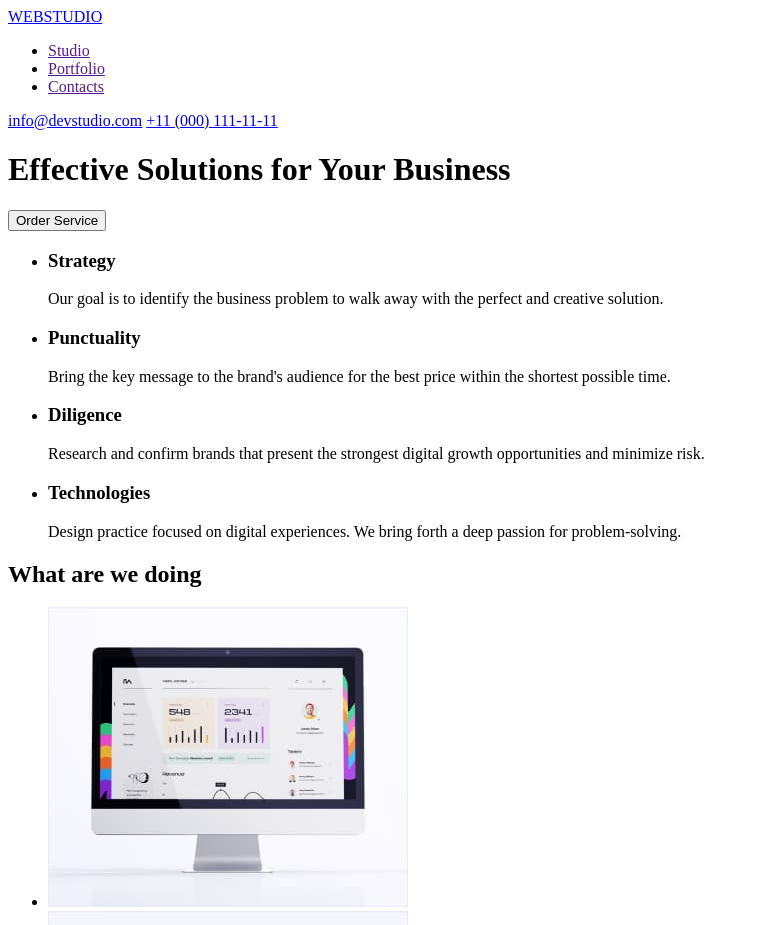
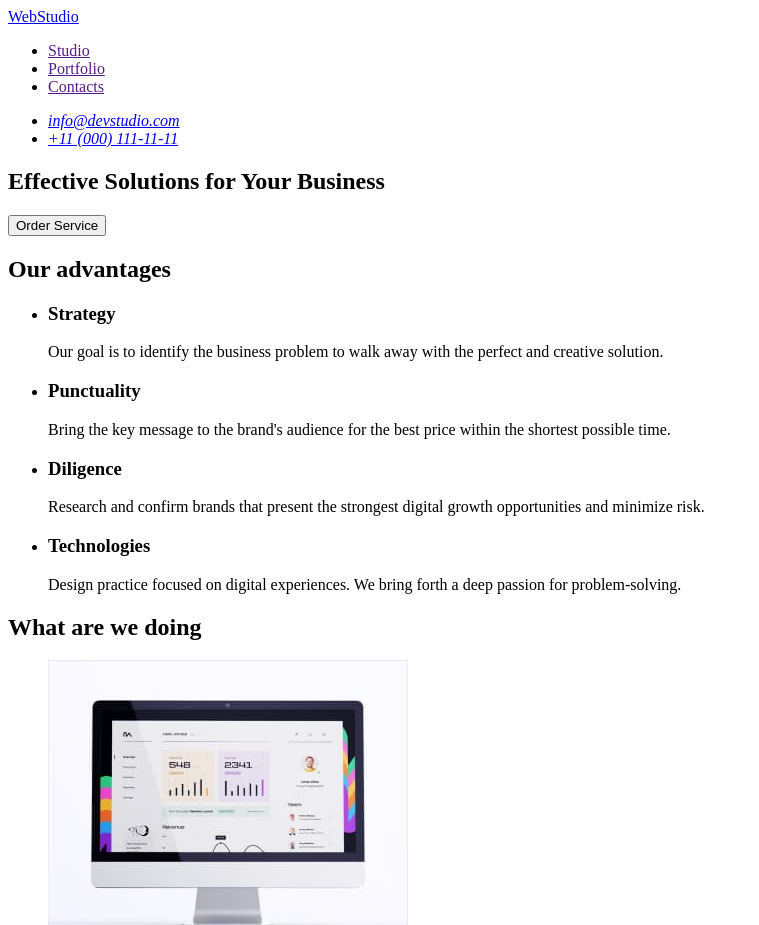
Before and after one commit to NataliaPot/goit-markup-hw-01, a plain HTML site: page index.html in a window 1280 px wide. Shown: the top 925 px of the page, without its empty margins (0-759 px from the left). Drawn offline with Linux system fonts and the light colour scheme.

Commit message:
HW-change-1

```diff
--- a/index.html
+++ b/index.html
@@ -10,24 +10,31 @@
 <body>
 
     <header>
-        <a href="https://nataliapot.github.io/goit-markup-hw-01/">WEBSTUDIO</a>
+
         <nav>
+            <a href="./index.html">WebStudio</a>
             <ul>
                 <li><a href="">Studio</a></li>
                 <li><a href="">Portfolio</a></li>
                 <li><a href="">Contacts</a></li>
             </ul>
         </nav>
-        <a href="mailto:info@devstudio.com">info@devstudio.com</a>
-        <a href="tel:+110001111111">+11 (000) 111-11-11</a>
+        <address>
+            <ul>
+                <li><a href="mailto:info@devstudio.com">info@devstudio.com</a></li>
+                <li><a href="tel:+110001111111">+11 (000) 111-11-11</a></li>
+            </ul>
+        </address>
     </header>
 
     <main>
-        <h1>Effective Solutions
-            for Your Business</h1>
-        <button type="button">Order Service</button>
-
         <section>
+            <h1>Effective Solutions
+                for Your Business</h1>
+            <button type="button">Order Service</button>
+        </section>
+        <section>
+            <h2>Our advantages</h2>
             <ul>
                 <li>
                     <h3>Strategy</h3>
@@ -102,7 +109,7 @@
     </main>
 
     <footer>
-        <a href="https://nataliapot.github.io/goit-markup-hw-01/">WEBSTUDIO</a>
+        <a href="./index.html">WebStudio</a>
         <p>Increase the flow of customers and sales for your business with digital marketing & growth solutions.</p>
     </footer>
 </body>
```
